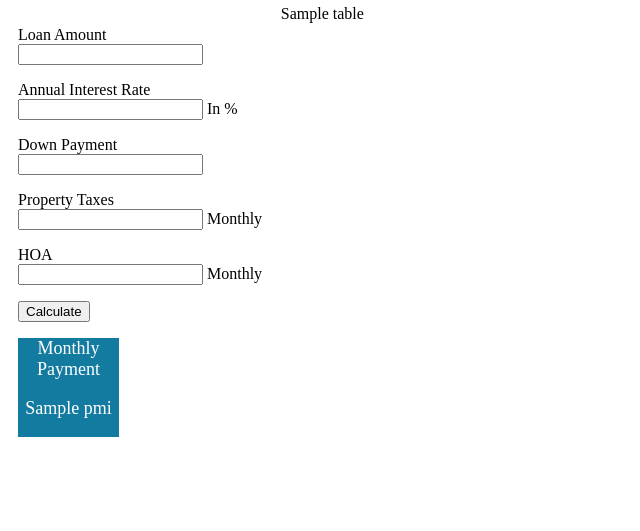
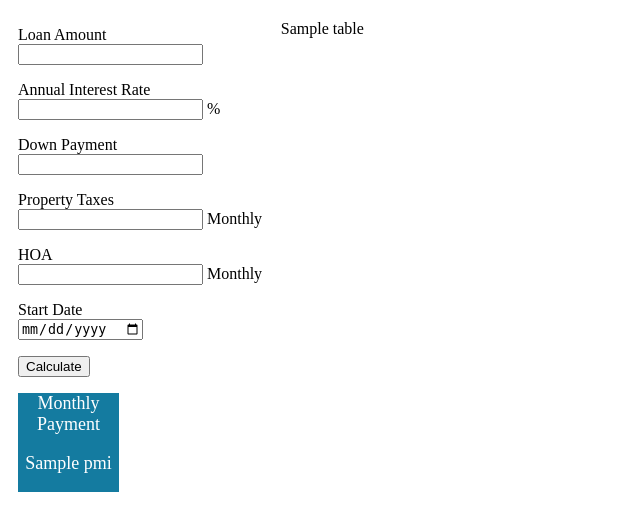
Before and after one commit to sqlaide/mortgage-calculator-flask, a Flask app: template app/templates/calculate.html in a window 1280 px wide. Shown: the part 118-649 px from the top of the page, without its empty margins (0-640 px from the left). Run offline with Flask 2, Linux system fonts and the light colour scheme; the template is opened without the code that fills it: values that come from a table or form of the project are taken from there, most other values are stand-ins (such as "Sample title", 1, 10 or a date in 2020).

Commit message:
calendar date picker for start date of the amortized schedule

```diff
--- a/app/app.py
+++ b/app/app.py
@@ -18,7 +18,7 @@ def calculate():
     form.validate_on_submit()
     if request.method == "POST":
         calculator = MortgageCalculator(loan_amount=form.loan_amount.data, interest_rate=form.interest_rate.data,
-                                        down_payment=form.down_payment.data, property_taxes=form.property_taxes.data, hoa=form.hoa.data)
+                                        down_payment=form.down_payment.data, property_taxes=form.property_taxes.data, hoa=form.hoa.data, start_date=form.start_date.data)
         schedule = calculator.amortization_table()
         pmi = calculator.monthly_payment()
 
--- a/app/forms.py
+++ b/app/forms.py
@@ -1,6 +1,7 @@
 from flask_wtf import FlaskForm
 from wtforms import FloatField, SubmitField
 from wtforms.validators import DataRequired
+from wtforms.fields.html5 import DateField
 
 
 class MortgageForm(FlaskForm):
@@ -10,4 +11,5 @@ class MortgageForm(FlaskForm):
     down_payment = FloatField('Down Payment', validators=[DataRequired()])
     property_taxes = FloatField('Property Taxes', validators=[DataRequired()])
     hoa = FloatField('HOA', validators=[DataRequired()])
+    start_date = DateField('Start Date', format='%Y-%m-%d', validators=[DataRequired()])
     submit = SubmitField("Calculate")
--- a/app/static/css/calculator.css
+++ b/app/static/css/calculator.css
@@ -20,32 +20,27 @@
 }
 
 .table {
-  border-spacing: 0px;
-  border:0px solid rgb(57, 174, 241);
-  border-collapse: collapse;
-  width: 50%;
-  padding: 5px;
+  border-spacing: 50px 0;
+  border-collapse: separate;
+  padding-top: 20px;
 }
 
 .table th {
-  border-color: #1B7AE0;
+  border-color: transparent;
   text-align: center;
-  border-collapse: collapse;
-  border:1px;
-  border-spacing: 0px;
-
+  font-family: sans-serif;
+  color: #452455;
 }
 
-.table td {
+.table td{
+  /* width: 100%; */
   text-align: center;
-  border-spacing: 0px;
-  border-collapse: collapse;
-  border:0px
+  width: 100px;
+  border: 0px;
 }
+
 .table tr {
-  text-align: center;
-  border-spacing: 0px;
-  border-collapse: collapse;
+  border: 0px;
 }
 
 .pmi {
--- a/app/templates/base.html
+++ b/app/templates/base.html
@@ -1,4 +1,5 @@
 <!DOCTYPE html>
+
 <html title="Mortgage Loan Calculator Home">
   <head>
     <meta name="viewport" content="width=device-width, initial-scale=1.0">
--- a/app/templates/calculate.html
+++ b/app/templates/calculate.html
@@ -13,7 +13,7 @@
             <p>
                 {{ form.interest_rate.label }}<br>
                 {{ form.interest_rate(size=20) }}
-                <label>In %</label>
+                <label> %</label>
             </p>
             <p>
                 {{ form.down_payment.label }}<br>
@@ -29,6 +29,8 @@
                 {{ form.hoa(size=20) }}
                 <label>Monthly</label>
             </p>
+                {{ form.start_date.label }}<br>
+                {{ form.start_date(size=20) }}
             <p>{{ form.submit() }}</p>
             <div class="pmi">
                 <label>Monthly Payment</label>
```
Also changed, not shown: app/calculator.py (+23 -7 lines).
